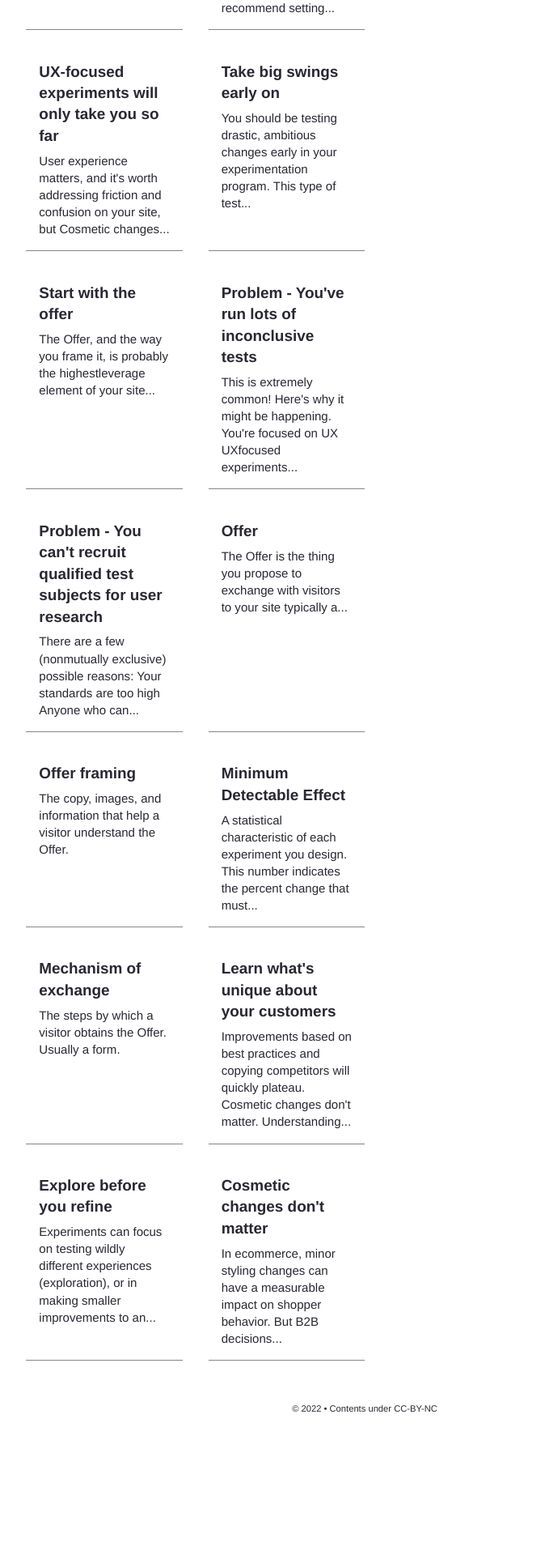
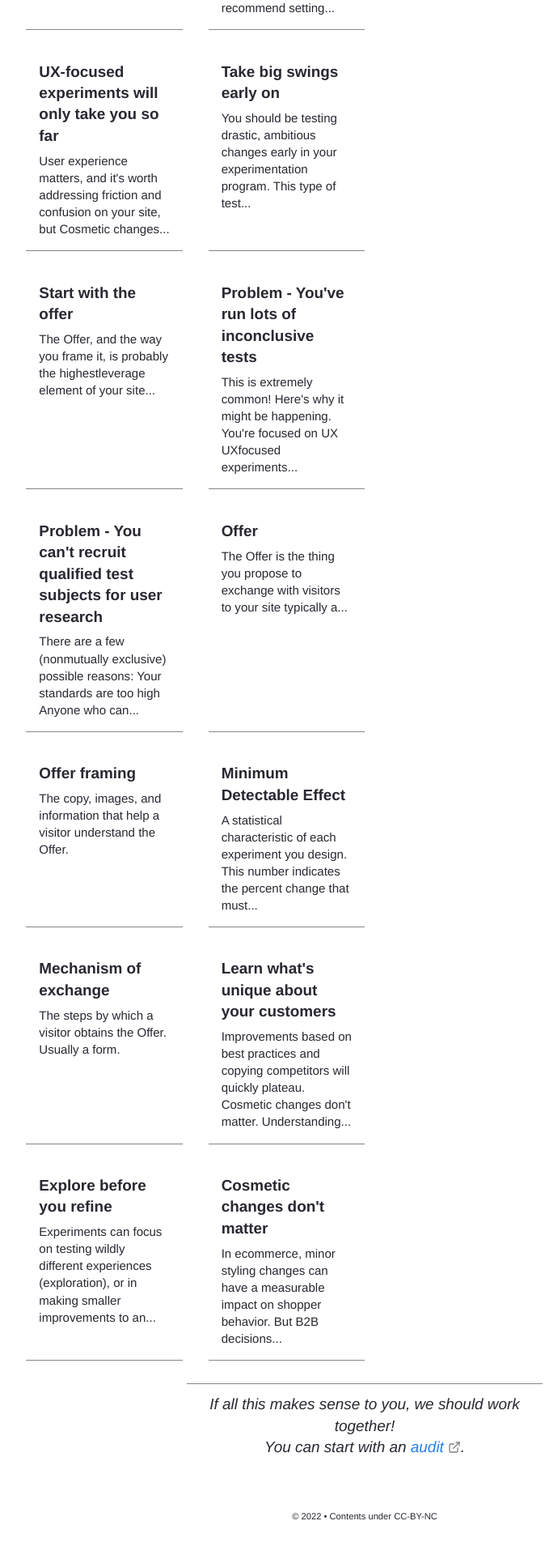
Before and after one commit to FunnelEnvy/pov, a Jekyll site: the page built from pages/index.md, in a window 1280 px wide. Shown: the part 2311-4231 px from the top of the page at 81% size, without its empty margins (189-863 px from the left). Built offline with Jekyll 4.4.1, drawn with Linux system fonts in a browser that asks for light colours; before the commit the page ends 4099 px from its top, so only the background shows below that.

Commit message:
add minimum viable cta to footer

```diff
--- a/_includes/Footer.html
+++ b/_includes/Footer.html
@@ -28,6 +28,11 @@
 *
 {%- endcomment -%}
 
+<div class="footer-offer">
+  <hr />
+  <p>If all this makes sense to you, we should work together!<br /> You can start with an <a href="https://www.funnelenvy.com/website-optimization-quick-wins/>">audit</a>.</p>
+</div>
+
 {%- if site.copyright.msg != nil and site.copyright.msg != empty and site.copyright.msg != null -%}
 <div id="copyright">
     <p id="copyright-notice"> {{site.copyright.year}} • {{site.copyright.msg}} </a> </p>
--- a/assets/css/style.css
+++ b/assets/css/style.css
@@ -1595,3 +1595,25 @@ a[href^="http"] {
         padding-top: 2rem;
     }
 }
+
+/* custom styles added by @bruab */
+.footer-offer {
+  max-width: 440px;
+  text-align: center;
+  margin: 0 auto;
+}
+
+.footer-offer hr {
+  margin-top: 40px;
+  margin-bottom: 12px;
+}
+
+.footer-offer p {
+  font-style: italic;
+}
+
+@media screen and (max-width: 470px) {
+  .footer-offer br {
+    display: none;
+  }
+}
```
